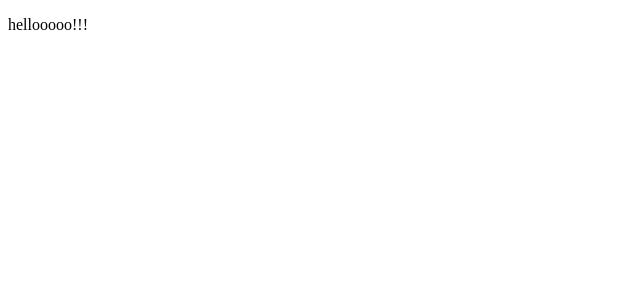
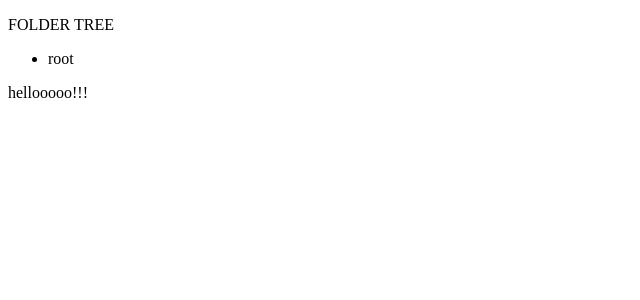
Before and after one commit to LauchieHarvey/TruiiFileFolderExplorer, a React (Vite) app in the folder frontend/: page / in a window 1280 px wide. Shown: the top 300 px of the page, without its empty margins (0-640 px from the left). Built offline with nearby package versions, Linux system fonts and the light colour scheme.

Commit message:
Initial work on react file tree.

```diff
--- a/frontend/src/App.tsx
+++ b/frontend/src/App.tsx
@@ -1,8 +1,10 @@
+import FolderTree from "./components/FolderTree";
 
 const App = () => {
 
   return (
     <>
+      <FolderTree/>
       <p>hellooooo!!!</p>
     </>
   )
--- /dev/null
+++ b/frontend/src/components/FolderTree.tsx
@@ -0,0 +1,46 @@
+import { useState } from "react";
+
+const FolderTree = () => {
+  return (
+    <div>
+      <p>FOLDER TREE</p>
+      <ul>
+        <Folder name="root" id={1}/>
+      </ul>
+    </div>
+  )
+}
+
+
+interface FolderProps {
+  id: number;
+  name: string;
+}
+
+const Folder = ({name, id}: FolderProps) => {
+  const [open, setOpen] = useState<boolean>(false);
+
+  const children = id === 1 ? [{id: 5, name: 'folder child', type: 'folder'}, {id: 3, name: 'file child :)', type: 'file'}] : [];// useGetChildrenQuery(id);
+
+  const toggleVisibility = (e: React.MouseEvent<HTMLElement>) => {
+    setOpen(!open);
+  }
+
+  return (
+    <li>
+      <p onClick={toggleVisibility}>{name}</p>
+      {open && (
+        <ul>
+          {children.map((child) => {
+            if (child.type === 'folder')
+              return <Folder name={child.name} id={child.id}/>;
+            else return <li>{child.name}</li>
+          })}
+        </ul>
+      )}
+    </li>
+
+  );
+}
+
+export default FolderTree;
--- a/frontend/vite.config.ts
+++ b/frontend/vite.config.ts
@@ -7,4 +7,8 @@ export default defineConfig({
   /*build: {
     outDir: '../backend/wwwroot/' // Place it nicely for ASP.NET
   }*/
+  server: {
+    port: 4009, // Forwarded in devcontainer.json runArgs.
+    host: true
+  }
 })
```
